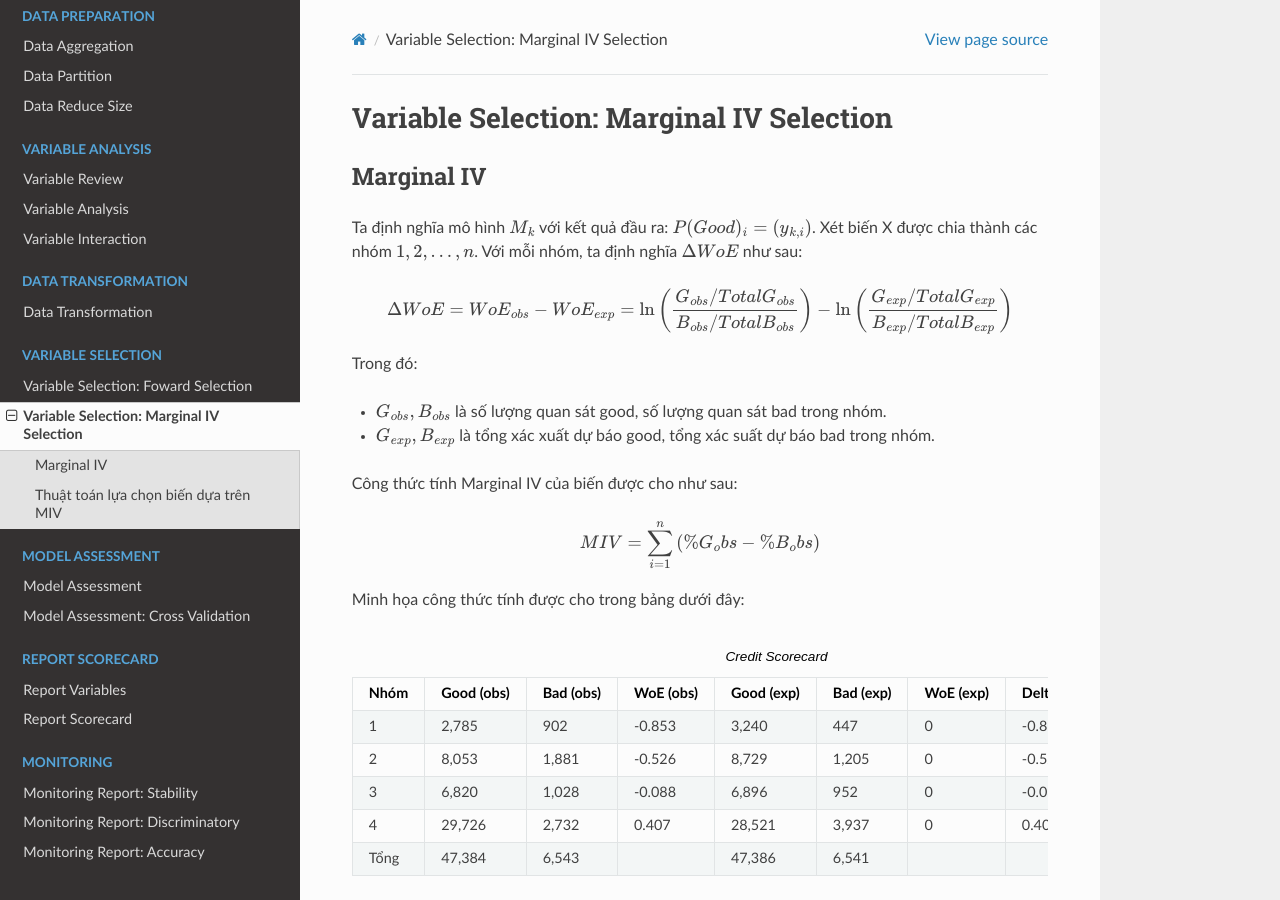
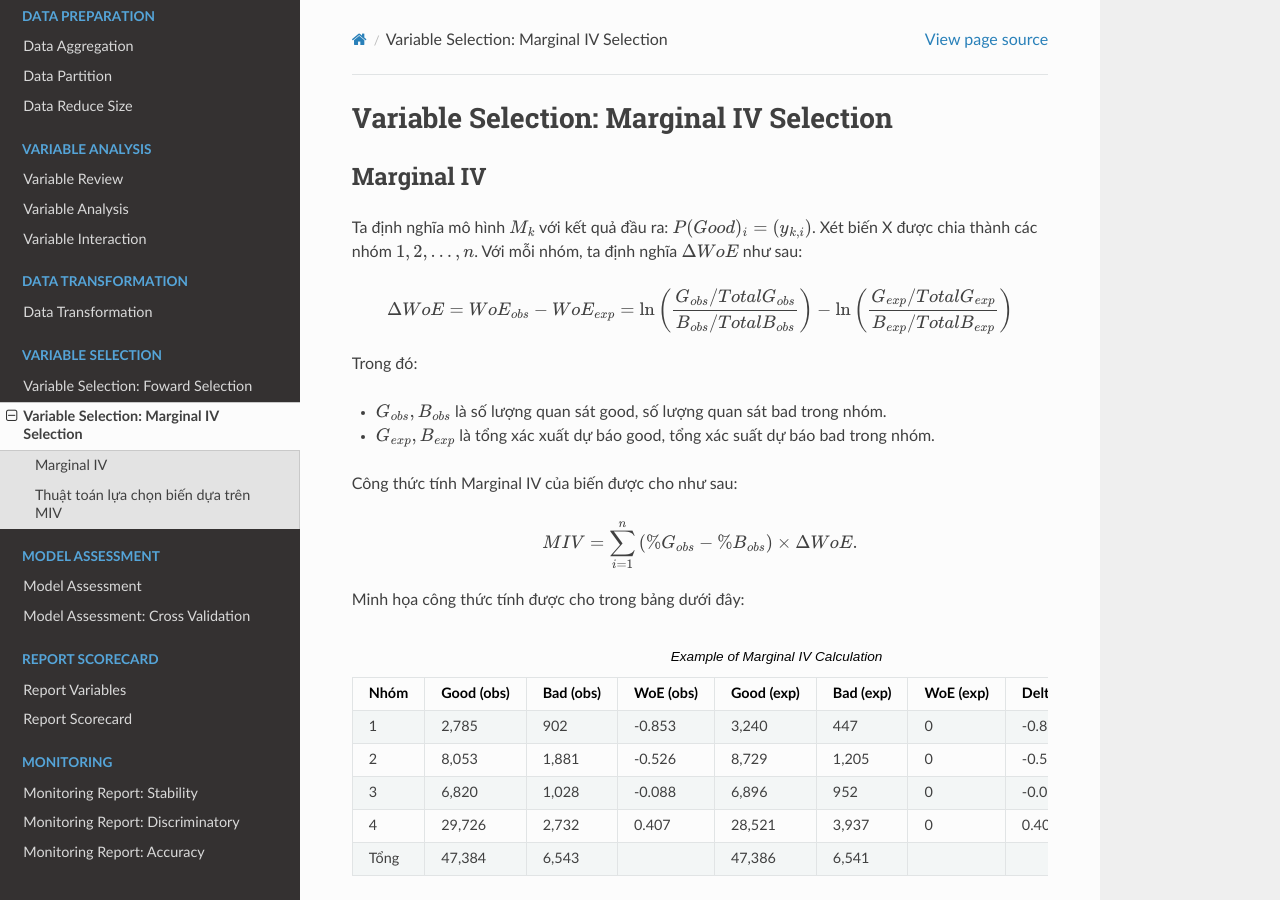
Before and after one commit to thanhtra254/SMCS, a Sphinx documentation site: the page built from docs/post/SelectMarIV.rst, in a window 1280 px wide and 900 px high. Built offline with Sphinx 7.4.7 and the Read the Docs theme 2.0.0, drawn with Linux system fonts in a browser that asks for light colours; comment, search, counter and statistics services are not loaded.

Commit message:
Update SelectMarIV.rst

```diff
--- a/docs/post/SelectMarIV.rst
+++ b/docs/post/SelectMarIV.rst
@@ -19,11 +19,11 @@ Trong đó:
 Công thức tính Marginal IV của biến được cho như sau:
 
 .. math::
-    MIV=\sum_{i=1}^n \left(\%G_obs-\%B_obs \right)
+    MIV=\sum_{i=1}^n \left(\%G_{obs}-\%B_{obs} \right)\times \Delta WoE.
 
 Minh họa công thức tính được cho trong bảng dưới đây:
 
-.. list-table:: Credit Scorecard
+.. list-table:: Example of Marginal IV Calculation
    :widths: 10 15 15 15 15 15 15 20 20
    :header-rows: 1
 
```
